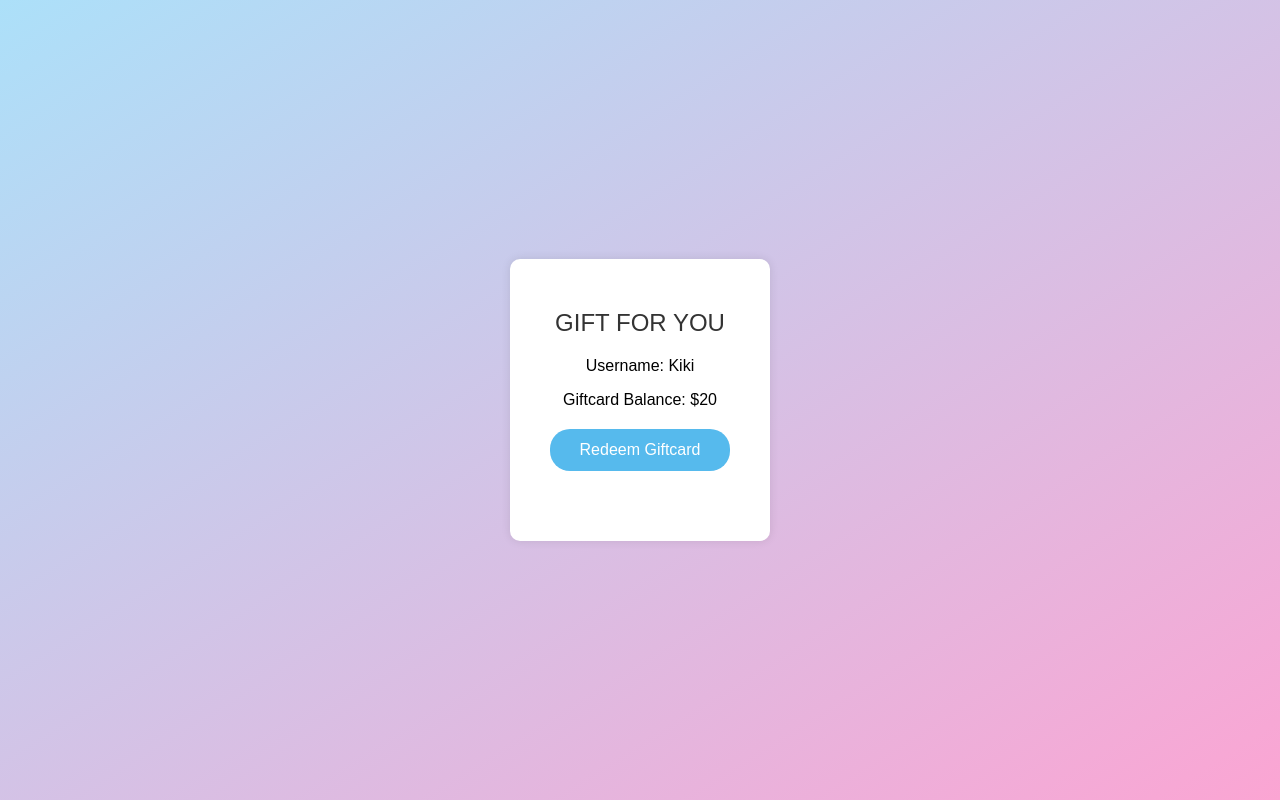
After one commit to Hackathon-Square/GrocerGo, a Django app: page /coupon/ in a window 1280 px wide. The commit adds this page. Run offline with Django 5.2, Linux system fonts and the light colour scheme; some libraries are stand-ins or nearby versions.

Commit message:
user related pages

```diff
--- /dev/null
+++ b/users/templates/users/coupon.html
@@ -0,0 +1,63 @@
+<!DOCTYPE html>
+<html lang="en">
+<head>
+<meta charset="UTF-8">
+<meta name="viewport" content="width=device-width, initial-scale=1.0">
+<title>User Giftcard</title>
+<style>
+  body {
+    font-family: Arial, sans-serif;
+    background: linear-gradient(to bottom right, #ace0f9, #fba5d3);
+    margin: 0;
+    padding: 0;
+    display: flex;
+    justify-content: center;
+    align-items: center;
+    height: 100vh;
+    flex-direction: column;
+  }
+  .giftcard-container {
+    background: white;
+    border-radius: 10px;
+    box-shadow: 0 0 10px rgba(0, 0, 0, 0.1);
+    overflow: hidden;
+    padding: 50px 40px;
+    text-align: center;
+  }
+  h2 {
+    margin: 0;
+    color: #333;
+    font-weight: 300;
+  }
+  .giftcard-info {
+    margin-top: 20px;
+    font-size: 16px;
+  }
+  .btn {
+    background: #56baed;
+    color: white;
+    padding: 12px 15px;
+    margin: 20px 0;
+    border: none;
+    border-radius: 20px;
+    cursor: pointer;
+    width: 150px;
+    display: block;
+    text-decoration: none;
+  }
+  .btn:hover {
+    background: #39ace7;
+  }
+</style>
+</head>
+<body>
+<div class="giftcard-container">
+  <h2>GIFT FOR YOU</h2>
+  <div class="giftcard-info">
+    <p>Username: Kiki</p>
+    <p>Giftcard Balance: $20</p>
+  </div>
+  <a href="#" class="btn">Redeem Giftcard</a>
+</div>
+</body>
+</html>
```
Also changed, not shown: users/templates/users/feedback.html (added, +76 -0 lines), users/templates/users/profile.html (+15 -2 lines).
